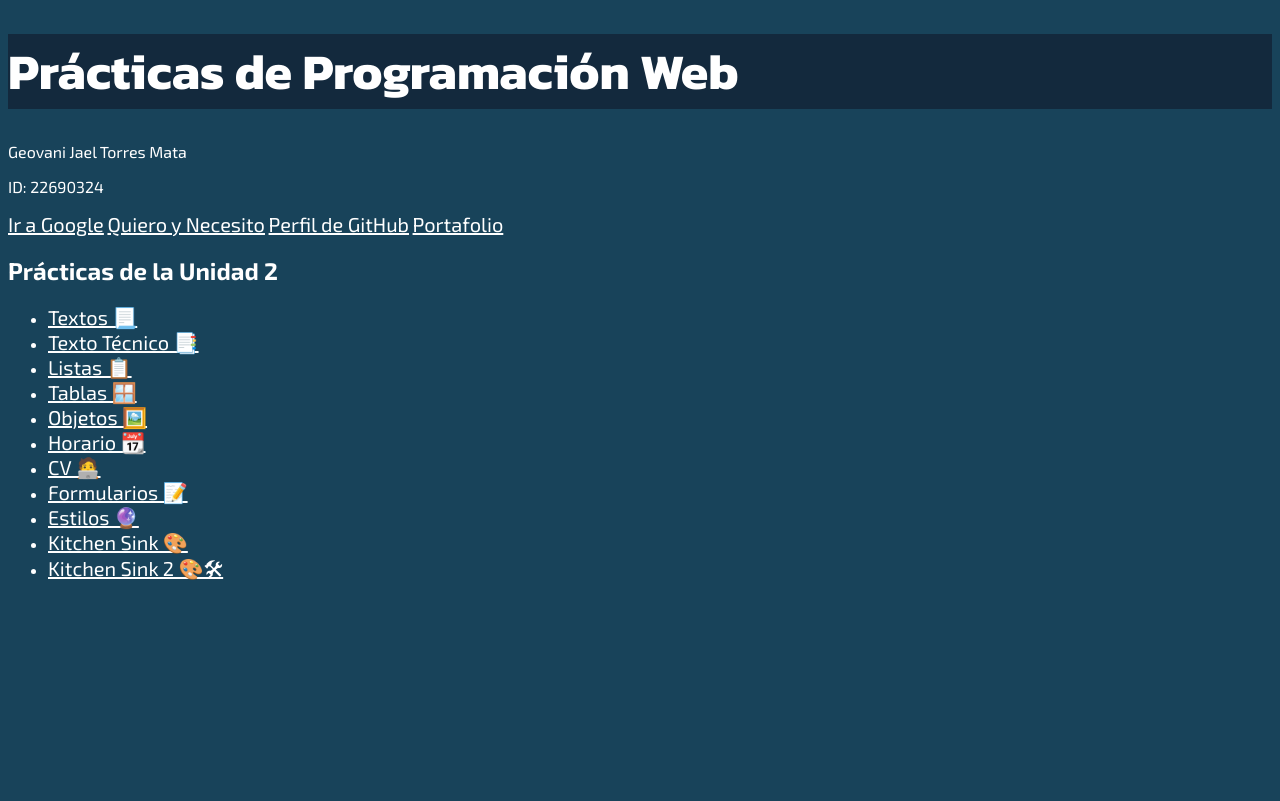
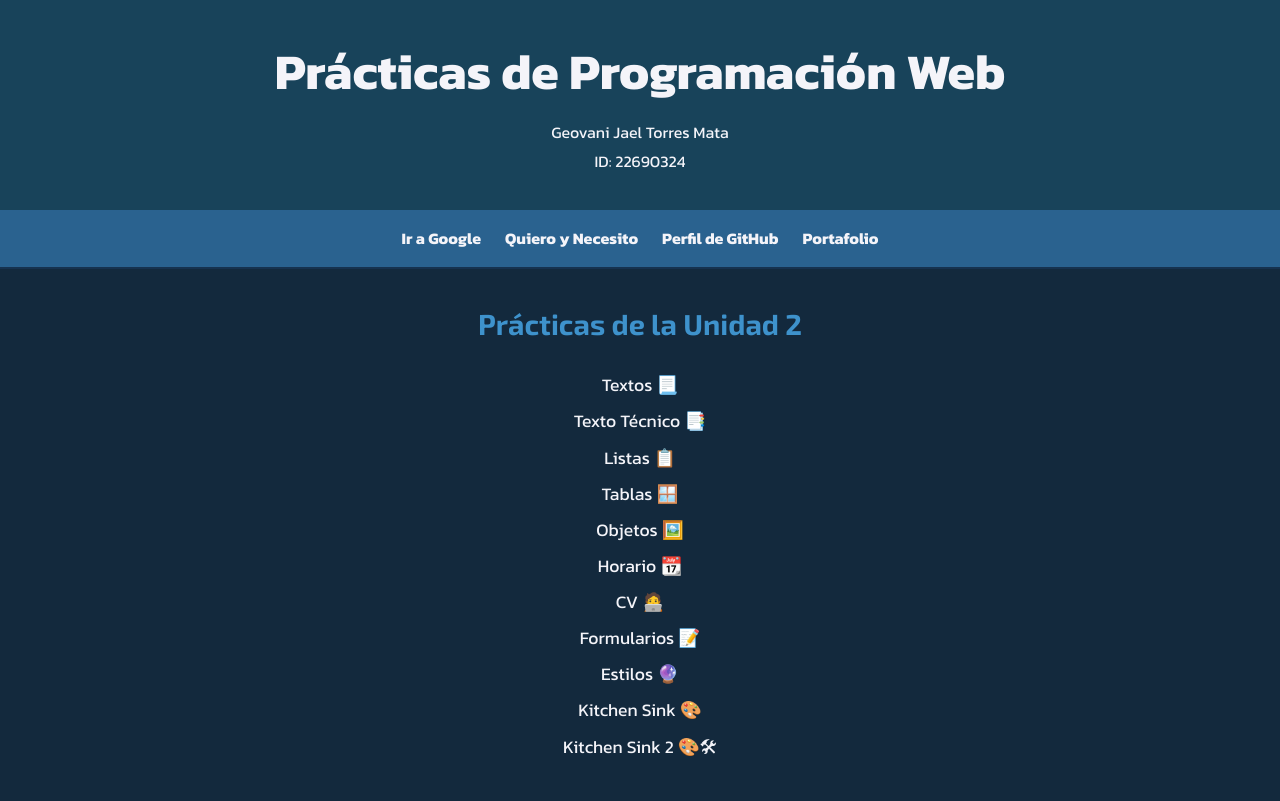
Before and after one commit to GeovaniJael/Portafolio-P-W, a PHP site: page / in a window 1280 px wide. Run offline with PHP 8.4, Linux system fonts and the light colour scheme.

Commit message:
Add files via upload

```diff
--- a/css/estilo_index.css
+++ b/css/estilo_index.css
@@ -1,47 +1,94 @@
+* {
+    margin: 0;
+    padding: 0;
+    box-sizing: border-box;
+    font-family: 'Kanit', sans-serif;
+}
+
 body {
+    background-color: #13293D;
+    color: #f4f4f9;
+    line-height: 1.6;
     font-family: 'Exo 2', sans-serif;
-    color: white;
+
 }
-h1 {
-    color: white;
+
+header {
+    text-align: center;
+    padding: 2rem;
+    background-color: #18435a;
+    color: #f4f4f9;
+}
+
+header h1 {
+    font-weight: 700;
+    font-size: 2.5rem;
+    margin-bottom: 0.5rem;
     font-family: 'Kanit', sans-serif;
     font-weight: bold;
     font-size: 50px;
+}
+
+.author, .id {
+    font-size: 1rem;
+    margin: 0.2rem;
+}
+
+nav {
+    display: flex;
+    justify-content: center;
+    gap: 1.5rem;
+    padding: 1rem;
+    background-color: #2a628f;
+    border-bottom: 2px solid #16324F;
+}
+
+nav a {
+    color: #f4f4f9;
+    text-decoration: none;
+    font-weight: 700;
+    font-size: 1rem;
+}
+
+nav a:hover {
+    color: #3e92cc;
+}
+
+#github-link {
+    display: flex;
+    align-items: center;
+}
+
+section {
+    padding: 2rem;
+    text-align: center;
     background-color: #13293D;
 }
-*{
-    background-color: #18435a;
-}
-p{
-    font-size: 16px;
-}
-hr{
-    background-color: #3e92cc;
-    height: 5px;
-    border-color: #13293D;
-    border-width: 10px;
-    border-top: #13293D;
-}
-a:hover {
+
+section h2 {
+    font-family: 'Exo 2', sans-serif;
+    font-weight: 700;
+    font-size: 1.8rem;
+    margin-bottom: 1.5rem;
     color: #3e92cc;
 }
-a{
-    color: white;
-    font-size: 20px;
-}
-#lCont{
-    display: flex;
-    max-width: 1rem;
+
+ul {
+    list-style-type: none;
 }
 
-#rLogo{
-    aspect-ratio: 4/3;
-    object-fit: contain;
-    height: 30px;
+ul li {
+    margin: 0.5rem 0;
 }
 
-#lTxt{
-    margin: auto;
-    margin-left: 0;
-    margin-right: 2px;
+ul li a {
+    text-decoration: none;
+    font-size: 1.1rem;
+    color: #f4f4f9;
+    font-weight: 500;
 }
+
+ul li a:hover {
+    color: #3e92cc;
+    font-weight: 700;
+}
```
